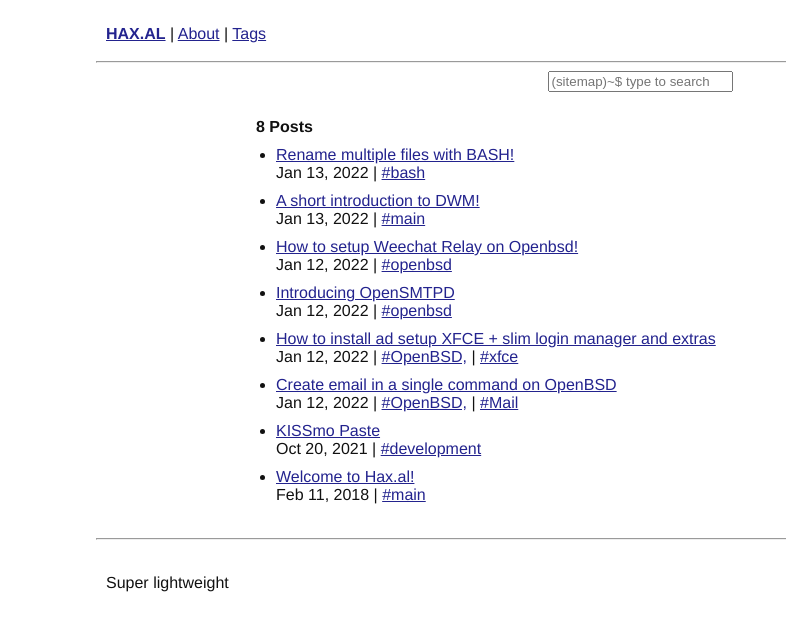
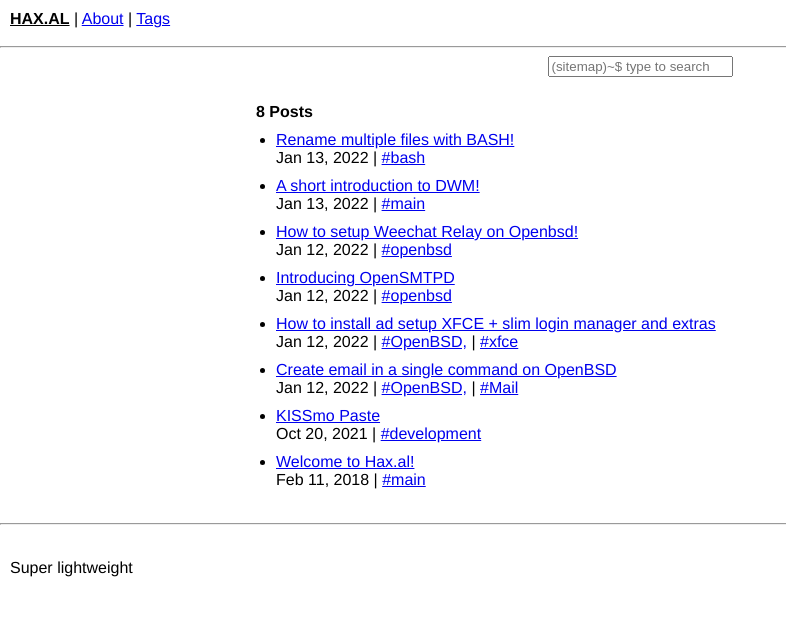
Before and after one commit to hedho/hax, a Jekyll site: the page built from index.md, in a window 1280 px wide. Shown: the top 631 px of the page, without its empty margins (0-786 px from the left). Built offline with Jekyll 4.4.1, drawn with Linux system fonts in a browser that asks for light colours.

Commit message:
Update style.html

```diff
--- a/_includes/head/style.html
+++ b/_includes/head/style.html
@@ -1,2 +1 @@
 {% capture styles %}{% include head/style.scss %}{% endcapture %}<style>{{ styles | scssify }}</style>
-<link rel="stylesheet" type="text/css" href="https://hax.al/static/obsd.css">
```
